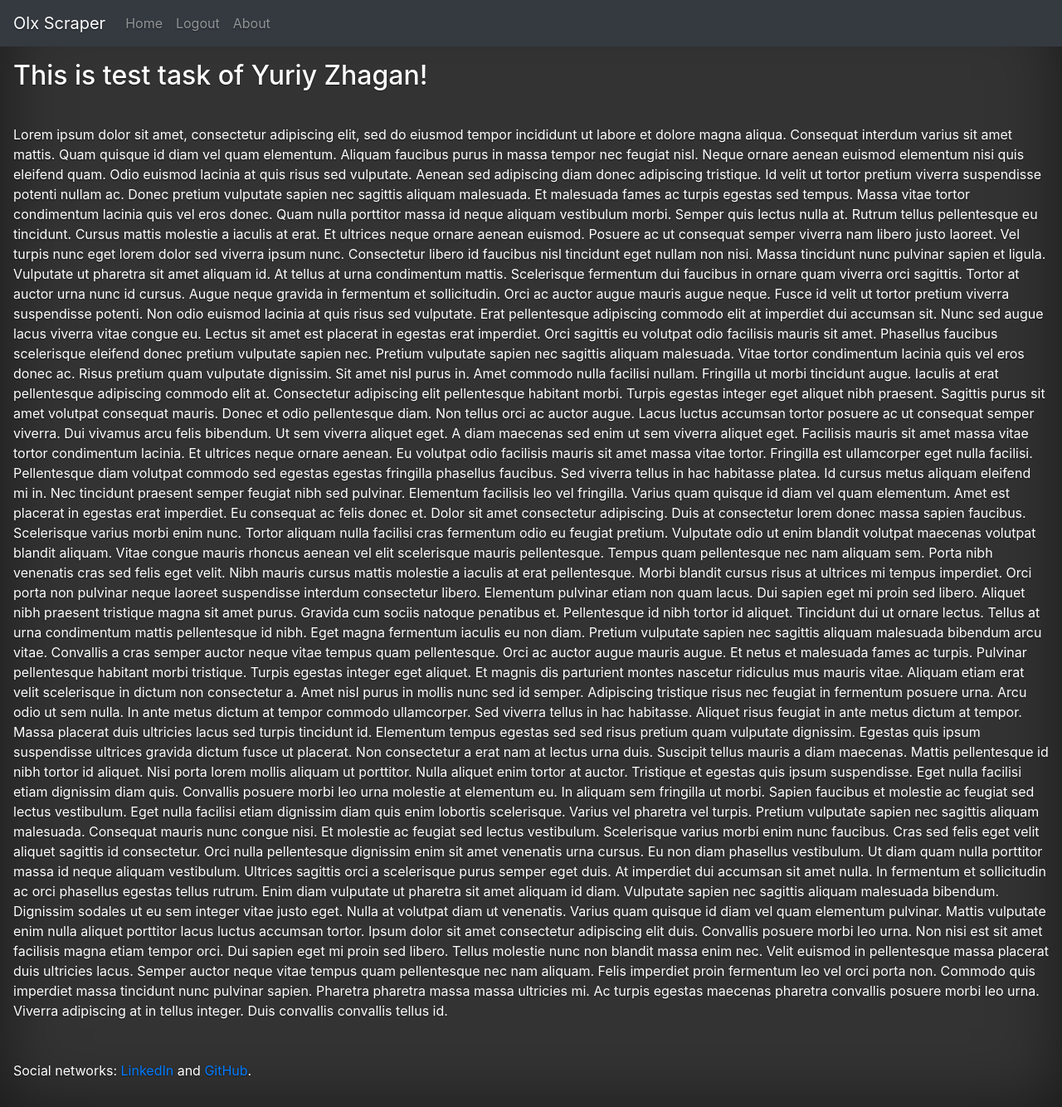
After one commit to yurijGagarin/olx_parser_test_task, a Flask app: template templates/about.html in a window 1280 px wide. The commit adds this page. Shown: the whole page at 83% size. Run offline with Flask 2, Linux system fonts and the light colour scheme; the template is opened without the code that fills it, so the values that code supplies are empty; some libraries are stand-ins or nearby versions.

Commit message:
add bootstrap

```diff
--- a/main.py
+++ b/main.py
@@ -9,6 +9,13 @@ app = Flask(__name__)
 USERNAME = os.environ['USERNAME']
 PASSWORD = os.environ['PASSWORD']
 
+
+@app.route("/about")
+def about():
+    username = request.cookies.get('username')
+    if username:
+        return render_template('about.html')
+    return render_template('guest.html')
 
 @app.route("/")
 def index():
@@ -42,7 +49,7 @@ def get_data():
     return jsonify(parse_all_data())
 
 
-@app.route('/logout', methods=['POST'])
+@app.route('/logout', methods=['POST', 'GET'])
 def logout():
     resp = redirect("/", code=302)
     resp.delete_cookie('username')
--- /dev/null
+++ b/templates/about.html
@@ -0,0 +1,83 @@
+{% extends 'base.html' %}
+{% block head %}
+About
+{% endblock %}
+{% block content %}
+<h2 class="p-3">This is test task of Yuriy Zhagan!</h2>
+<p class="p-3"> Lorem ipsum dolor sit amet, consectetur adipiscing elit, sed do eiusmod tempor incididunt ut labore et dolore magna
+    aliqua. Consequat interdum varius sit amet mattis. Quam quisque id diam vel quam elementum. Aliquam faucibus purus
+    in massa tempor nec feugiat nisl. Neque ornare aenean euismod elementum nisi quis eleifend quam. Odio euismod
+    lacinia at quis risus sed vulputate. Aenean sed adipiscing diam donec adipiscing tristique. Id velit ut tortor
+    pretium viverra suspendisse potenti nullam ac. Donec pretium vulputate sapien nec sagittis aliquam malesuada. Et
+    malesuada fames ac turpis egestas sed tempus. Massa vitae tortor condimentum lacinia quis vel eros donec. Quam nulla
+    porttitor massa id neque aliquam vestibulum morbi. Semper quis lectus nulla at. Rutrum tellus pellentesque eu
+    tincidunt. Cursus mattis molestie a iaculis at erat. Et ultrices neque ornare aenean euismod. Posuere ac ut
+    consequat semper viverra nam libero justo laoreet. Vel turpis nunc eget lorem dolor sed viverra ipsum nunc.
+    Consectetur libero id faucibus nisl tincidunt eget nullam non nisi. Massa tincidunt nunc pulvinar sapien et ligula.
+
+    Vulputate ut pharetra sit amet aliquam id. At tellus at urna condimentum mattis. Scelerisque fermentum dui faucibus
+    in ornare quam viverra orci sagittis. Tortor at auctor urna nunc id cursus. Augue neque gravida in fermentum et
+    sollicitudin. Orci ac auctor augue mauris augue neque. Fusce id velit ut tortor pretium viverra suspendisse potenti.
+    Non odio euismod lacinia at quis risus sed vulputate. Erat pellentesque adipiscing commodo elit at imperdiet dui
+    accumsan sit. Nunc sed augue lacus viverra vitae congue eu. Lectus sit amet est placerat in egestas erat imperdiet.
+    Orci sagittis eu volutpat odio facilisis mauris sit amet. Phasellus faucibus scelerisque eleifend donec pretium
+    vulputate sapien nec. Pretium vulputate sapien nec sagittis aliquam malesuada.
+
+    Vitae tortor condimentum lacinia quis vel eros donec ac. Risus pretium quam vulputate dignissim. Sit amet nisl purus
+    in. Amet commodo nulla facilisi nullam. Fringilla ut morbi tincidunt augue. Iaculis at erat pellentesque adipiscing
+    commodo elit at. Consectetur adipiscing elit pellentesque habitant morbi. Turpis egestas integer eget aliquet nibh
+    praesent. Sagittis purus sit amet volutpat consequat mauris. Donec et odio pellentesque diam. Non tellus orci ac
+    auctor augue. Lacus luctus accumsan tortor posuere ac ut consequat semper viverra. Dui vivamus arcu felis bibendum.
+
+    Ut sem viverra aliquet eget. A diam maecenas sed enim ut sem viverra aliquet eget. Facilisis mauris sit amet massa
+    vitae tortor condimentum lacinia. Et ultrices neque ornare aenean. Eu volutpat odio facilisis mauris sit amet massa
+    vitae tortor. Fringilla est ullamcorper eget nulla facilisi. Pellentesque diam volutpat commodo sed egestas egestas
+    fringilla phasellus faucibus. Sed viverra tellus in hac habitasse platea. Id cursus metus aliquam eleifend mi in.
+    Nec tincidunt praesent semper feugiat nibh sed pulvinar. Elementum facilisis leo vel fringilla.
+
+    Varius quam quisque id diam vel quam elementum. Amet est placerat in egestas erat imperdiet. Eu consequat ac felis
+    donec et. Dolor sit amet consectetur adipiscing. Duis at consectetur lorem donec massa sapien faucibus. Scelerisque
+    varius morbi enim nunc. Tortor aliquam nulla facilisi cras fermentum odio eu feugiat pretium. Vulputate odio ut enim
+    blandit volutpat maecenas volutpat blandit aliquam. Vitae congue mauris rhoncus aenean vel elit scelerisque mauris
+    pellentesque. Tempus quam pellentesque nec nam aliquam sem. Porta nibh venenatis cras sed felis eget velit. Nibh
+    mauris cursus mattis molestie a iaculis at erat pellentesque. Morbi blandit cursus risus at ultrices mi tempus
+    imperdiet. Orci porta non pulvinar neque laoreet suspendisse interdum consectetur libero. Elementum pulvinar etiam
+    non quam lacus.
+
+    Dui sapien eget mi proin sed libero. Aliquet nibh praesent tristique magna sit amet purus. Gravida cum sociis
+    natoque penatibus et. Pellentesque id nibh tortor id aliquet. Tincidunt dui ut ornare lectus. Tellus at urna
+    condimentum mattis pellentesque id nibh. Eget magna fermentum iaculis eu non diam. Pretium vulputate sapien nec
+    sagittis aliquam malesuada bibendum arcu vitae. Convallis a cras semper auctor neque vitae tempus quam pellentesque.
+    Orci ac auctor augue mauris augue. Et netus et malesuada fames ac turpis. Pulvinar pellentesque habitant morbi
+    tristique. Turpis egestas integer eget aliquet. Et magnis dis parturient montes nascetur ridiculus mus mauris vitae.
+    Aliquam etiam erat velit scelerisque in dictum non consectetur a. Amet nisl purus in mollis nunc sed id semper.
+
+    Adipiscing tristique risus nec feugiat in fermentum posuere urna. Arcu odio ut sem nulla. In ante metus dictum at
+    tempor commodo ullamcorper. Sed viverra tellus in hac habitasse. Aliquet risus feugiat in ante metus dictum at
+    tempor. Massa placerat duis ultricies lacus sed turpis tincidunt id. Elementum tempus egestas sed sed risus pretium
+    quam vulputate dignissim. Egestas quis ipsum suspendisse ultrices gravida dictum fusce ut placerat. Non consectetur
+    a erat nam at lectus urna duis. Suscipit tellus mauris a diam maecenas. Mattis pellentesque id nibh tortor id
+    aliquet.
+
+    Nisi porta lorem mollis aliquam ut porttitor. Nulla aliquet enim tortor at auctor. Tristique et egestas quis ipsum
+    suspendisse. Eget nulla facilisi etiam dignissim diam quis. Convallis posuere morbi leo urna molestie at elementum
+    eu. In aliquam sem fringilla ut morbi. Sapien faucibus et molestie ac feugiat sed lectus vestibulum. Eget nulla
+    facilisi etiam dignissim diam quis enim lobortis scelerisque. Varius vel pharetra vel turpis. Pretium vulputate
+    sapien nec sagittis aliquam malesuada.
+
+    Consequat mauris nunc congue nisi. Et molestie ac feugiat sed lectus vestibulum. Scelerisque varius morbi enim nunc
+    faucibus. Cras sed felis eget velit aliquet sagittis id consectetur. Orci nulla pellentesque dignissim enim sit amet
+    venenatis urna cursus. Eu non diam phasellus vestibulum. Ut diam quam nulla porttitor massa id neque aliquam
+    vestibulum. Ultrices sagittis orci a scelerisque purus semper eget duis. At imperdiet dui accumsan sit amet nulla.
+    In fermentum et sollicitudin ac orci phasellus egestas tellus rutrum.
+
+    Enim diam vulputate ut pharetra sit amet aliquam id diam. Vulputate sapien nec sagittis aliquam malesuada bibendum.
+    Dignissim sodales ut eu sem integer vitae justo eget. Nulla at volutpat diam ut venenatis. Varius quam quisque id
+    diam vel quam elementum pulvinar. Mattis vulputate enim nulla aliquet porttitor lacus luctus accumsan tortor. Ipsum
+    dolor sit amet consectetur adipiscing elit duis. Convallis posuere morbi leo urna. Non nisi est sit amet facilisis
+    magna etiam tempor orci. Dui sapien eget mi proin sed libero. Tellus molestie nunc non blandit massa enim nec. Velit
+    euismod in pellentesque massa placerat duis ultricies lacus. Semper auctor neque vitae tempus quam pellentesque nec
+    nam aliquam. Felis imperdiet proin fermentum leo vel orci porta non. Commodo quis imperdiet massa tincidunt nunc
+    pulvinar sapien. Pharetra pharetra massa massa ultricies mi. Ac turpis egestas maecenas pharetra convallis posuere
+    morbi leo urna. Viverra adipiscing at in tellus integer. Duis convallis convallis tellus id.</p>
+{% endblock %}
--- /dev/null
+++ b/templates/base.html
@@ -0,0 +1,73 @@
+<!DOCTYPE html>
+<html lang="en">
+<head>
+    <meta charset="utf-8">
+    <meta name="viewport" content="width=device-width, initial-scale=1">
+    <title>
+        {% block head %}
+        Olx Scraper
+        {% endblock %}
+    </title>
+
+    <link rel="stylesheet" href="https://netdna.bootstrapcdn.com/font-awesome/4.7.0/css/font-awesome.css">
+    <link rel="stylesheet" href="https://cdn.jsdelivr.net/npm/bootstrap@4.0.0/dist/css/bootstrap.min.css"
+          integrity="sha384-Gn5384xqQ1aoWXA+058RXPxPg6fy4IWvTNh0E263XmFcJlSAwiGgFAW/dAiS6JXm" crossorigin="anonymous">
+    <style>
+        html,
+        body {
+            min-height: 100%;
+            background-color: #333;
+        }
+
+        .card {
+            background: #333;
+        }
+
+        body {
+            display: -ms-flexbox;
+            display: -webkit-box;
+            display: flex;
+            -ms-flex-pack: center;
+            -webkit-box-pack: center;
+            justify-content: center;
+            color: #fff;
+            text-shadow: 0 .05rem .1rem rgba(0, 0, 0, .5);
+            box-shadow: inset 0 0 5rem rgba(0, 0, 0, .5);
+        }
+
+
+        .cover-container {
+            width: 100%
+        }
+
+    </style>
+</head>
+<body>
+<div class="cover-container d-flex h-100 mx-auto flex-column">
+
+    {% include 'navbar.html' %}
+
+    {% block content %}
+
+    {% endblock %}
+
+    <footer class="mastfoot mt-auto p-3">
+        <div class="inner">
+            <p>Social networks: <a target="_blank"
+                                   href="https://www.linkedin.com/in/yuriy-zhagan-9b9802234/">LinkedIn</a> and <a
+                    target="_blank" href="https://github.com/yurijGagarin">GitHub</a>.</p>
+        </div>
+    </footer>
+
+</div>
+</body>
+<script src="https://code.jquery.com/jquery-3.3.1.slim.min.js"
+        integrity="sha384-q8i/X+965DzO0rT7abK41JStQIAqVgRVzpbzo5smXKp4YfRvH+8abtTE1Pi6jizo"
+        crossorigin="anonymous"></script>
+<script src="https://cdn.jsdelivr.net/npm/popper.js@1.12.9/dist/umd/popper.min.js"
+        integrity="sha384-ApNbgh9B+Y1QKtv3Rn7W3mgPxhU9K/ScQsAP7hUibX39j7fakFPskvXusvfa0b4Q"
+        crossorigin="anonymous"></script>
+<script src="https://cdn.jsdelivr.net/npm/bootstrap@4.0.0/dist/js/bootstrap.min.js"
+        integrity="sha384-JZR6Spejh4U02d8jOt6vLEHfe/JQGiRRSQQxSfFWpi1MquVdAyjUar5+76PVCmYl"
+        crossorigin="anonymous"></script>
+</html>
--- /dev/null
+++ b/templates/navbar.html
@@ -0,0 +1,21 @@
+<header class="masthead mb-auto">
+  <nav class="navbar navbar-expand-lg navbar-dark bg-dark">
+  <a class="navbar-brand">Olx Scraper</a>
+  <button class="navbar-toggler" type="button" data-toggle="collapse" data-target="#navbarNav" aria-controls="navbarNav" aria-expanded="false" aria-label="Toggle navigation">
+    <span class="navbar-toggler-icon"></span>
+  </button>
+  <div class="collapse navbar-collapse" id="navbarNav">
+    <ul class="navbar-nav">
+      <li class="nav-item">
+        <a class="nav-link" href="/">Home</a>
+      </li>
+      <li class="nav-item">
+        <a class="nav-link" href="/logout">Logout</a>
+      </li>
+      <li class="nav-item">
+        <a class="nav-link" href="/about">About</a>
+      </li>
+    </ul>
+  </div>
+</nav>
+</header>
```
Also changed, not shown: templates/guest.html (+27 -15 lines), templates/user.html (+54 -16 lines).
